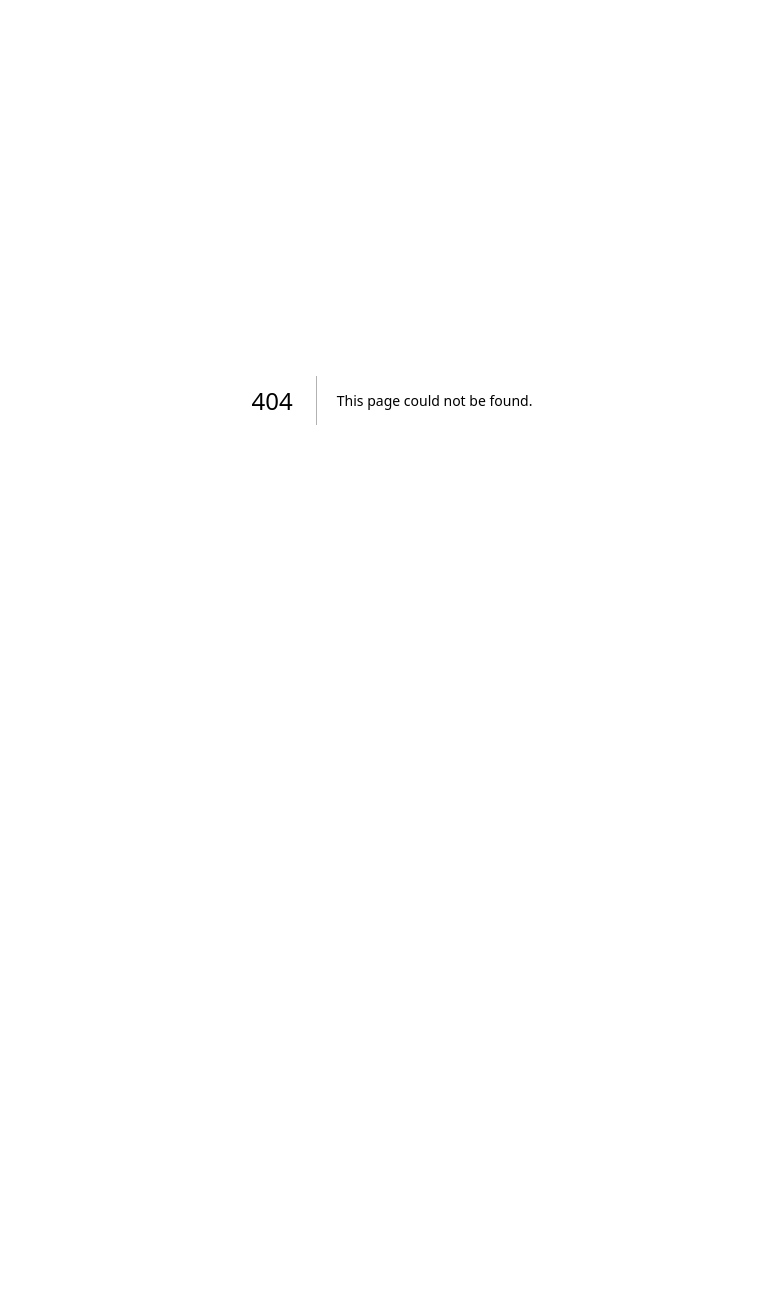
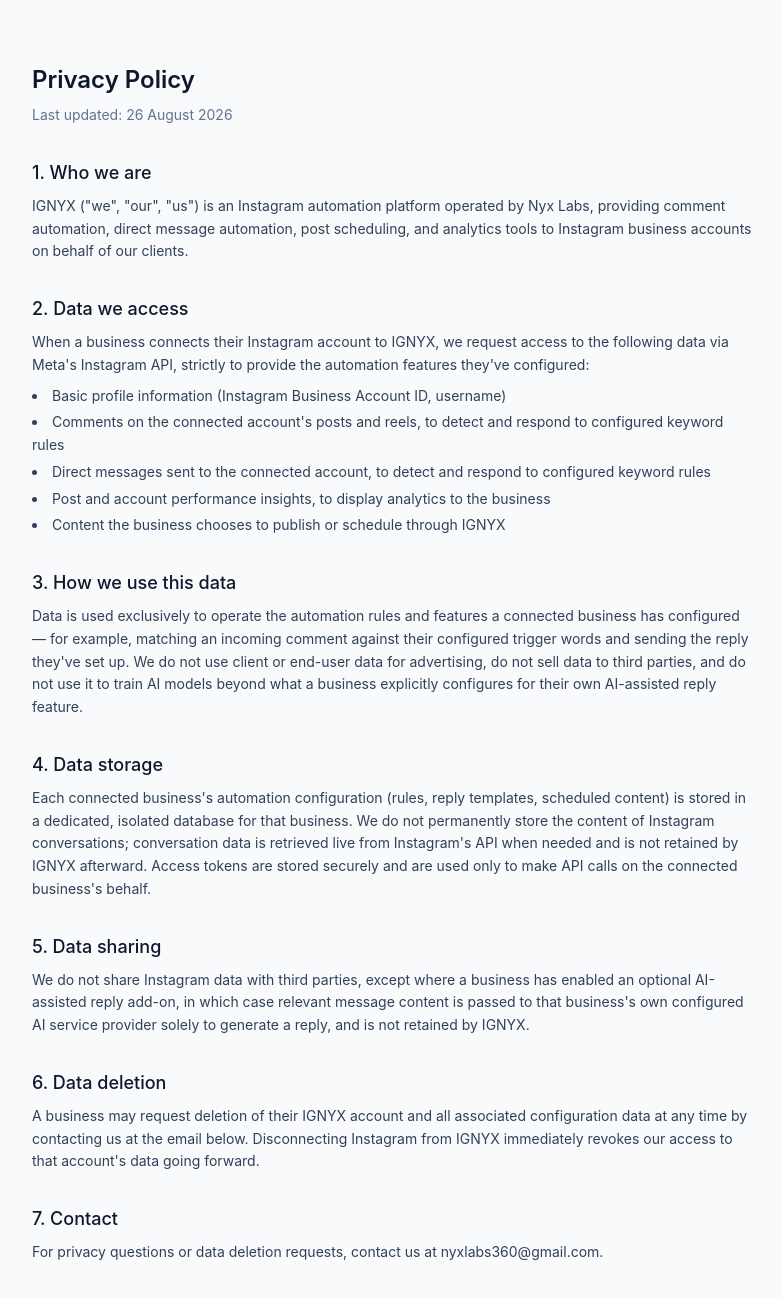
Before and after one commit to thesahilsinha/ignyx, a Next.js app: page /privacy in a window 1280 px wide. Before the commit this address had no page. Shown: the top 1298 px of the page, without its empty margins (248-1030 px from the left). Before the commit the page ends 800 px from the top, so only its background shows below. Built offline with nearby package versions, Linux system fonts and the light colour scheme.

Commit message:
add privacy policy page

```diff
--- /dev/null
+++ b/app/(marketing)/privacy/page.tsx
@@ -0,0 +1,50 @@
+export default function PrivacyPolicyPage() {
+  return (
+    <div className="max-w-3xl mx-auto px-6 py-16 text-sm leading-relaxed text-slate-700">
+      <h1 className="text-2xl font-semibold text-slate-900 mb-2">Privacy Policy</h1>
+      <p className="text-slate-500 mb-8">Last updated: {new Date().toLocaleDateString("en-IN", { year: "numeric", month: "long", day: "numeric" })}</p>
+
+      <section className="mb-8">
+        <h2 className="text-lg font-medium text-slate-900 mb-2">1. Who we are</h2>
+        <p>IGNYX (&quot;we&quot;, &quot;our&quot;, &quot;us&quot;) is an Instagram automation platform operated by Nyx Labs, providing comment automation, direct message automation, post scheduling, and analytics tools to Instagram business accounts on behalf of our clients.</p>
+      </section>
+
+      <section className="mb-8">
+        <h2 className="text-lg font-medium text-slate-900 mb-2">2. Data we access</h2>
+        <p className="mb-2">When a business connects their Instagram account to IGNYX, we request access to the following data via Meta&apos;s Instagram API, strictly to provide the automation features they&apos;ve configured:</p>
+        <ul className="list-disc list-inside space-y-1">
+          <li>Basic profile information (Instagram Business Account ID, username)</li>
+          <li>Comments on the connected account&apos;s posts and reels, to detect and respond to configured keyword rules</li>
+          <li>Direct messages sent to the connected account, to detect and respond to configured keyword rules</li>
+          <li>Post and account performance insights, to display analytics to the business</li>
+          <li>Content the business chooses to publish or schedule through IGNYX</li>
+        </ul>
+      </section>
+
+      <section className="mb-8">
+        <h2 className="text-lg font-medium text-slate-900 mb-2">3. How we use this data</h2>
+        <p>Data is used exclusively to operate the automation rules and features a connected business has configured — for example, matching an incoming comment against their configured trigger words and sending the reply they&apos;ve set up. We do not use client or end-user data for advertising, do not sell data to third parties, and do not use it to train AI models beyond what a business explicitly configures for their own AI-assisted reply feature.</p>
+      </section>
+
+      <section className="mb-8">
+        <h2 className="text-lg font-medium text-slate-900 mb-2">4. Data storage</h2>
+        <p>Each connected business&apos;s automation configuration (rules, reply templates, scheduled content) is stored in a dedicated, isolated database for that business. We do not permanently store the content of Instagram conversations; conversation data is retrieved live from Instagram&apos;s API when needed and is not retained by IGNYX afterward. Access tokens are stored securely and are used only to make API calls on the connected business&apos;s behalf.</p>
+      </section>
+
+      <section className="mb-8">
+        <h2 className="text-lg font-medium text-slate-900 mb-2">5. Data sharing</h2>
+        <p>We do not share Instagram data with third parties, except where a business has enabled an optional AI-assisted reply add-on, in which case relevant message content is passed to that business&apos;s own configured AI service provider solely to generate a reply, and is not retained by IGNYX.</p>
+      </section>
+
+      <section className="mb-8">
+        <h2 className="text-lg font-medium text-slate-900 mb-2">6. Data deletion</h2>
+        <p>A business may request deletion of their IGNYX account and all associated configuration data at any time by contacting us at the email below. Disconnecting Instagram from IGNYX immediately revokes our access to that account&apos;s data going forward.</p>
+      </section>
+
+      <section className="mb-8">
+        <h2 className="text-lg font-medium text-slate-900 mb-2">7. Contact</h2>
+        <p>For privacy questions or data deletion requests, contact us at nyxlabs360@gmail.com.</p>
+      </section>
+    </div>
+  );
+}
```
